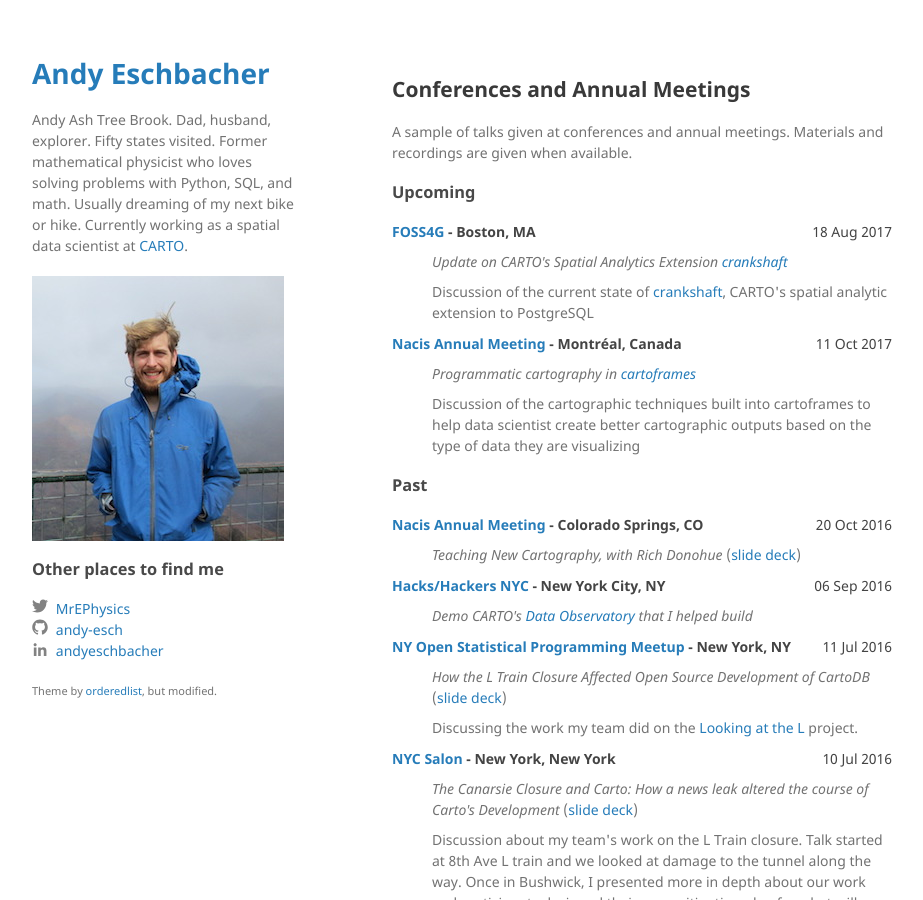
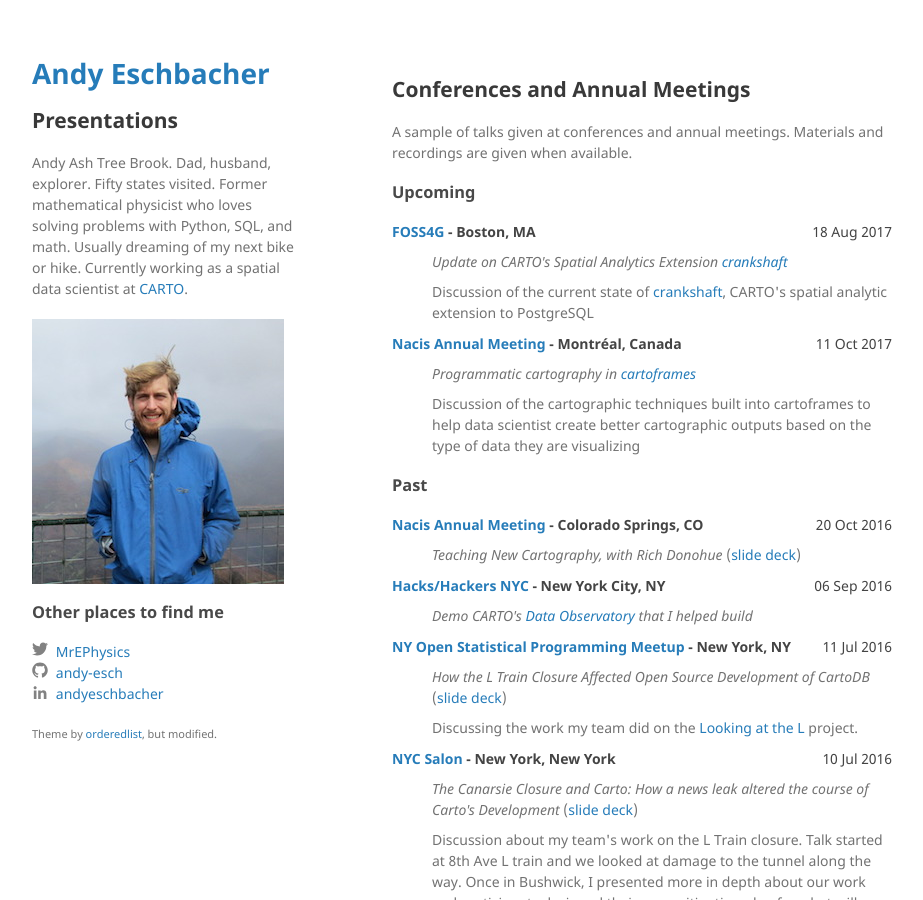
Before and after one commit to andy-esch/andy-esch.github.io, a Jekyll site: the page built from presentations.md, in a window 1280 px wide and 900 px high. Shown: the whole window, without its empty margins (178-1101 px from the left). Built offline with Jekyll 4.4.1, drawn with Linux system fonts in a browser that asks for light colours.

Commit message:
title in sidebar now

```diff
--- a/_layouts/default.html
+++ b/_layouts/default.html
@@ -3,8 +3,11 @@
   <head>
     <meta charset="utf-8">
     <meta http-equiv="X-UA-Compatible" content="chrome=1">
-    <title>{{ site.title }}</title>
-
+    {% if page.title %}
+      <title>{{ page.title }}</title>
+    {% else %}
+      <title>{{ site.title }}</title>
+    {% endif %}
     <link rel="stylesheet" href="{{ '/assets/css/style.css?v=' | append: site.github.build_revision | relative_url }}">
     <meta name="viewport" content="width=device-width">
     <!--[if lt IE 9]>
@@ -15,6 +18,9 @@
     <div class="wrapper">
       <header>
         <h1><a href="/">{{ site.title }}</a></h1>
+        {% if page.title %}
+          <h2>{{ page.title }}</h2>
+        {% endif %}
         <p>{{ site.long_description }}</p>
 	<img src="/assets/img/me-small.jpg" alt="Me on the rim of Waimea Canyon" title="Rim of Waimea Canyon, Kauai"/>
         <div class="social">
--- a/presentations.md
+++ b/presentations.md
@@ -1,5 +1,6 @@
 ---
 layout: default
+title: Presentations
 ---
 
 {% assign curr_time = "now" | date: "%Y-%m-%d %H:%M" %}
```
Also changed, not shown: projects.md (+1 -2 lines).
